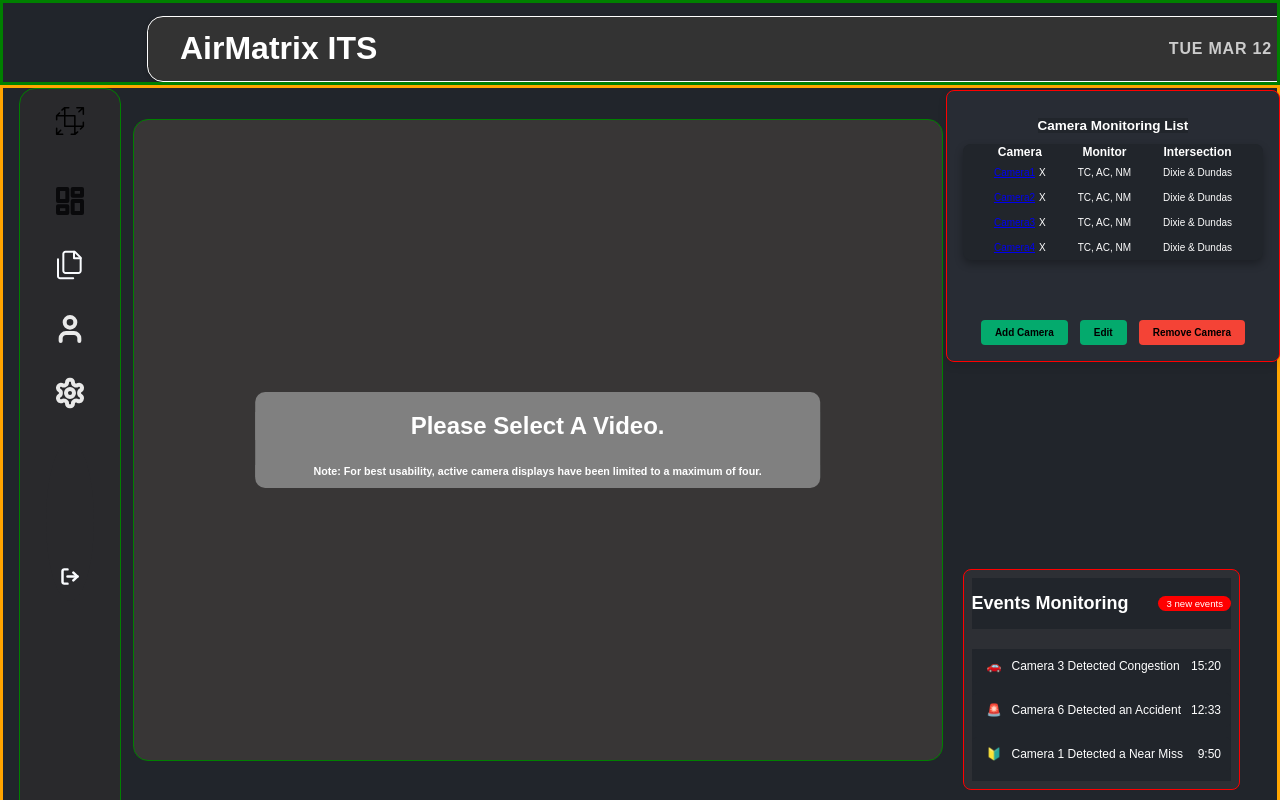
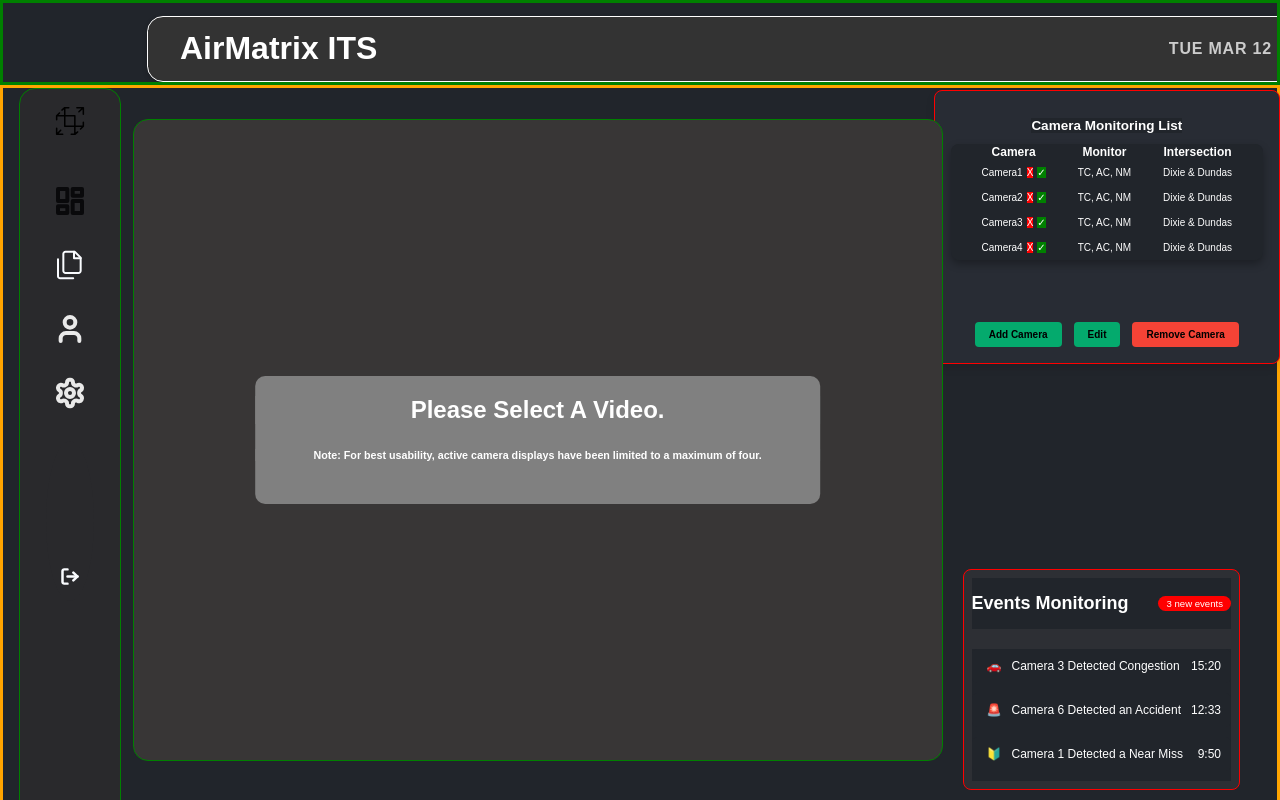
Before and after one commit to hassaan141/itsdashboard, a React (Create React App) app: page / in a window 1280 px wide. Shown: the top 800 px of the page. Built offline with nearby package versions, Linux system fonts and the light colour scheme.

Commit message:
Remove Camera Button working now, css needs fixing

```diff
--- a/src/App.css
+++ b/src/App.css
@@ -1,321 +1,3 @@
-*{
-  background-color: #21252b;
-  overflow-y: hidden;
-  overflow-x: hidden;
-}
-
-body {
-  background-color: #f8f8f8;
-  margin: 0;
-  font-family: 'Arial', sans-serif;
-}
-
-.gTNrZz {
-  display: flex;
-  flex-direction: column;
-  align-items: center;
-  background-color: #282c34;
-  padding: 1rem;
-  border-radius: 8px;
-  box-shadow: 0 4px 8px rgba(0, 0, 0, 0.1);
-  color: white;
-  font-size: 9px;
-  margin-top: 7%;
-  position:fixed;
-  top:0;
-  right:0;
-  border: 1px solid red;
-  height: fit-content;
-  width: fit-content;
-}
-
-.Patrols {
-  display: flex;
-  width: 100%;
-  /* max-width: 460px;  */
-  border-radius: 8px;
-  overflow: hidden;
-  box-shadow: 0 4px 8px rgba(0, 0, 0, 0.3);
-  /* border: 1px solid #d80799; */
-  justify-content: center;
-  align-items: center;
-
-}
-
-tr td {
-  padding-top: 7px;    /* Add space to the top of each cell */
-  padding-bottom: 7px; /* Add space to the bottom of each cell */
-}
-
-th{
-  font-size: 12px;
-}
-
-.Patrols table {
-  border-collapse: separate;
-  border-spacing: 30px 0; /* Adjust the '10px' as needed for your design */
-
-}
-
-.Headerlist {
-  font-size: 10px;
-}
-
-.xButton:focus{
-  outline: none;
-}
-
-.xButton{
-    background: none;       /* No background */
-    color: inherit;         /* Inherits the color from its parent */
-    border: none;           /* No border */
-    padding: 0;             /* No padding */
-    margin-left: 4px;              /* No margin */
-    font: inherit;          /* Inherits font from its parent */
-    cursor: pointer;        /* Cursor appears as a pointer to indicate it's clickable */
-    outline: inherit;       /* Default outline behavior */
-    line-height: normal;    /* Normal line height */
-    overflow: visible;      /* No overflow */
-    text-transform: none;   /* No text capitalization */
-    appearance: none;       /* Removes platform-specific styling */
-    box-shadow: none;       /* No box shadow */
-}
-
-.box {
-  background-color: rgb(56, 54, 54);
-  border-radius: 15px;
-  display: grid;
-  grid-template-columns: 1fr;
-  grid-template-rows: 1fr;
-  padding: 20px;
-  margin: auto;
-  position: fixed;
-  top: 55%;
-  left: 42%;
-  transform: translate(-50%, -50%);
-  z-index: 1000;
-  width: 60%; /* Adjusted size for the box */
-  height: 75%; /* Adjusted size for the box */
-  grid-gap: 0; /* No gap between grid items */
-  border: 1px solid green;
-
-}
-
-.box.full {
-  grid-template-columns: 1fr; /* Full width for 1 video */
-}
-
-.box.half {
-  grid-template-columns: 1fr 1fr; /* Two columns for 2 videos */
-}
-
-.box.quarter {
-  grid-template-columns: repeat(2, 1fr); /* Two columns, but will adjust for 3 or 4 videos */
-  grid-template-rows: repeat(2, 1fr); /* Two rows for 3 or 4 videos */
-}
-
-/* vid1 */
-
-.video1 {
-  position:relative;
-  width: 100%; /* or a specific width */
-  /* Padding-top for 16:9 Aspect Ratio. It's 9/16 = 56.25% */
-  padding-top: 50.25%;
-  padding-bottom: 10;
-  overflow: hidden;
-
-}
-
-.video1 video {
-
-  position: absolute;
-  top: 0;
-  left: 0;
-  width: 90%;
-  height: 90%;
-  object-fit: cover; /* Cover the container without losing aspect ratio */
-}
-
-.video2 {
-  position: relative;
-  width: 100%; /* or a specific width */
-  /* Padding-top for 16:9 Aspect Ratio. It's 9/16 = 56.25% */
-  padding-top: 56.25%;
-  overflow: hidden;
-}
-
-.video2 video {
-  position: absolute;
-  top: 0;
-  left: 0;
-  width: 90%;
-  height: 90%;
-  object-fit: cover; /* Cover the container without losing aspect ratio */
-}
-
-.video3 {
-  position: relative;
-  width: 100%; /* or a specific width */
-  /* Padding-top for 16:9 Aspect Ratio. It's 9/16 = 56.25% */
-  padding-top: 56.25%;
-  overflow: hidden;
-}
-
-.video3 video {
-  position: absolute;
-  top: 0;
-  left: 0;
-  width: 90%;
-  height: 90%;
-  object-fit: cover; /* Cover the container without losing aspect ratio */
-}
-
-.video4 {
-  position: relative;
-  width: 100%;
-  padding-top: 56.25%;
-  overflow: hidden;
-}
-
-.video4 video {
-  position: absolute;
-  top: 0;
-  left: 0;
-  width: 90%;
-  height: 90%;
-  object-fit: cover; /* Cover the container without losing aspect ratio */
-}
-
-/* vid1 */
-
-@media (min-width: 400px) {
-  .box {
-    grid-template-columns: repeat(auto-fill, minmax(48%, 1fr));
-  }
-}
-.noCamera {
-  background-color: grey;
-  border-radius: 10px;
-  /* margin: 10rem;
-  margin-left: 18rem;  */
-  height: 15%;
-  width: 70%;
-  position: absolute;
-  top: 50%;
-  left: 50%;
-  transform: translate(-50%, -50%);
-
-}
-.videotext {
-  text-align: center;
-  color: #fff;
-  width: 100%;
-  grid-gap: 0;
-  background-color: grey;
-}
-
-
-.box video {
-  width: 92%;
-  height: 92%;
-  object-fit: contain;
-}
-
-/* Additional styling for the 'X' button */
-.box button {
-  background-color: #ccc;
-  border: none;
-  color: #fff;
-  padding: 5px 10px;
-  cursor: pointer;
-}
-
-.App-header {
-  background-color: #282c34;
-  min-height: 100vh;
-  display: flex;
-  flex-direction: column;
-  align-items: center;
-  justify-content: center;
-  font-size: calc(10px + 2vmin);
-  color: white;
-}
-
-.App-link {
-  color: #61dafb;
-}
-
-@keyframes App-logo-spin {
-  from {
-    transform: rotate(0deg);
-  }
-  to {
-    transform: rotate(360deg);
-  }
-}
-
-.noSpacing {
-  margin: 0;
-  padding: 0;
-}
-
-/* Apply the 'noSpacing' class to the div elements */
-.div1, .div2, .div3, .div4 {
-  display: inline-block;
-  margin: 0;
-  padding: 0;
-}
-
-.titlemain{
-  color: white;
-  text-align: center;
-  padding-top: 3rem;
-  font-size: 40px;
-}
-
-.buttoncontainer{
-  margin-top: 20%;
-  background-color: transparent;
-
-}
-
-.button{
-  padding: 7px 14px;
-  font-size: 10px;
-  border-radius: 4px;
-  margin: 0 6px;
-  font-weight: bold;
-}
-
-.addbutton{
-  background-color: #04AA6D;
-  border: none;
-}
-
-.editbutton{
-  background-color: #04AA6D;
-  border: none;
-}
-
-.removebutton{
-  background-color: #f44336;
-  border: none;
-}
-
-.eventMonitoring{
-  position: fixed;
-  right: 0;
-  bottom: 0;
-}
-.eventMonitoringHeader{
-  color: white;
-}
-
-.jsondiv{
-  padding: "100rem";
-  border: 1px solid red;
-}
-
 .border-vp{
   border: 3px solid green;
 }
--- a/src/VideoPlayer/VideoPlayer.jsx
+++ b/src/VideoPlayer/VideoPlayer.jsx
@@ -3,6 +3,23 @@ import './video.styles.css';
 import EventsMonitoring from '../Events/EventsMonitoring';
 import Test from "../test.json"
 
+// function Modal({ isOpen, onClose }) {
+//   if (!isOpen) return null;
+
+//   return (
+//     <>
+//       <div className="backdrop" onClick={onClose} />
+//       <div className="modal">
+//         <h1> Add Your New Camera</h1>
+//         <p> Please select the type of camera and the specific traffic condiitons you would like
+//         to monitor in the camera feed</p>
+//         <h2> Camera Name</h2>
+//         <button onClick={onClose}>Cancel</button>
+//         <button>Add Camera</button>
+//       </div>
+//     </>
+//   );
+// }
 
 function VideoPlayer() {
   const [showVideo1, setShowVideo1] = useState(false);
@@ -11,14 +28,32 @@ function VideoPlayer() {
   const [showVideo4, setShowVideo4] = useState(false);
   const [showText, setText] = useState(true);
 
+
+  const [showDelete, setShowDelete] = useState(false); // New state for showing delete buttons
+  // Managing rows in state
+  const [rows, setRows] = useState([
+    { id: 1, camera: "Camera1", monitor: "TC, AC, NM", intersection: "Dixie & Dundas", showVideo: showVideo1, setShowVideo: setShowVideo1 },
+    { id: 2, camera: "Camera2", monitor: "TC, AC, NM", intersection: "Dixie & Dundas", showVideo: showVideo2, setShowVideo: setShowVideo2 },
+    { id: 3, camera: "Camera3", monitor: "TC, AC, NM", intersection: "Dixie & Dundas", showVideo: showVideo3, setShowVideo: setShowVideo3 },
+    { id: 4, camera: "Camera4", monitor: "TC, AC, NM", intersection: "Dixie & Dundas", showVideo: showVideo4, setShowVideo: setShowVideo4 },
+  ]);
+  const toggleShowDelete = () => {
+    setShowDelete(!showDelete);
+  };
+  const deleteRow = (id) => {
+    setRows(rows.filter(row => row.id !== id));
+  };
+
+
+
+  // const [isModalOpen, setIsModalOpen] = useState(false);
+
   const activeVideos = [showVideo1, showVideo2, showVideo3, showVideo4].filter(Boolean).length;
   const boxClass = `box ${activeVideos === 1 ? "full" : activeVideos === 2 ? "half" : "quarter"}`;
 
   const boundingBoxStyle = {
     backgroundColor:'transparent',
-
     position: 'relative',
-
     border: '2px solid red',
     // Directly use the values without template literals
     top: `${Test.data.bounding_box.top_left.y}px`,
@@ -53,82 +88,45 @@ function VideoPlayer() {
                 <th>Camera</th>
                 <th>Monitor</th>
                 <th>Intersection</th>
+                {showDelete && <th>Remove</th>}
             </tr>
         </thead>
         <tbody className='ScrollableList'>
-            <tr>
-                <td>
-                    <a href="#" onClick={(e) => {
+              {rows.map((row, index) => (
+                <tr key={row.id}>
+                  <td>{row.camera}
+                  <button className='xButton' onClick={(e) => {
                         e.preventDefault(); // Prevent the default action
-                        setShowVideo1(true);
+                        if(row.id ==1) setShowVideo1(false);
+                        if(row.id ==2) setShowVideo2(false);
+                        if(row.id ==3) setShowVideo3(false);
+                        if(row.id ==4) setShowVideo4(false);
+                    }}> X </button>
+                    <button className='yButton' onClick={(e) => {
+                        e.preventDefault(); // Prevent the default action
+                        if(row.id ==1) setShowVideo1(true);
+                        if(row.id ==2) setShowVideo2(true);
+                        if(row.id ==3) setShowVideo3(true);
+                        if(row.id ==4) setShowVideo4(true);
                         setText(false);
-                    }}>Camera1
-                    </a>
-                    <button className='xButton' onClick={(e) => {
-                        e.preventDefault(); // Prevent the default action
-                        setShowVideo1(false);
-                    }}> X </button>
-                </td>
-                <td>TC, AC, NM</td>
-                <td>Dixie & Dundas</td>
-            </tr>
-            <tr>
-                <td>
-                    <a href="#" onClick={(e) => {
-                        e.preventDefault(); // Prevent the default action
-                        setShowVideo2(true);
-                        setText(false);
-                    }}>Camera2
-                    </a>
-                    <button className='xButton' onClick={(e) => {
-                        e.preventDefault(); // Prevent the default action
-                        setShowVideo2(false);
-                        setText(false);
-                    }}> X </button>
-                </td>
-                <td>TC, AC, NM</td>
-                <td>Dixie & Dundas</td>
-            </tr>
-            <tr>
-                <td>
-                    <a href="#" onClick={(e) => {
-                        e.preventDefault(); // Prevent the default action
-                        setShowVideo3(true);
-                        setText(false);
-                    }}>Camera3
-                    </a>
-                    <button className='xButton' onClick={(e) => {
-                        e.preventDefault(); // Prevent the default action
-                        setShowVideo3(false);
-                    }}> X </button>
-                </td>
-                <td>TC, AC, NM</td>
-                <td>Dixie & Dundas</td>
-            </tr>
-            <tr>
-                <td>
-                    <a href="#" onClick={(e) => {
-                        e.preventDefault(); // Prevent the default action
-                        setShowVideo4(true);
-                        setText(false);
-                    }}>Camera4
-                    </a>
-                    <button className='xButton' onClick={(e) => {
-                        e.preventDefault(); // Prevent the default action
-                        setShowVideo4(false);
-                    }}> X </button>
-                </td>
-                <td>TC, AC, NM</td>
-                <td>Dixie & Dundas</td>
-            </tr>
-        </tbody>
+                    }}> ✓ </button></td>
+                  <td>{row.monitor}</td>
+                  <td>{row.intersection}</td>
+                  {showDelete && (
+                    <td>
+                      <button className='xButton' onClick={() => deleteRow(row.id)}> - </button>
+                    </td>
+                  )}
+                </tr>
+              ))}
+            </tbody>
     </table>
 </div>
 
           <div className='buttoncontainer'>
             <button className='addbutton button'>Add Camera</button>
             <button className='editbutton button'>Edit</button>
-            <button className='removebutton button'>Remove Camera</button>
+            <button onClick={toggleShowDelete} className='removebutton button'>Remove Camera</button>
           </div>
       </div>
 
@@ -188,3 +186,24 @@ function VideoPlayer() {
 }
 
 export default VideoPlayer;
+
+
+{/* <td>
+                    <a>Camera1</a>
+                    <button className='xButton' onClick={(e) => {
+                        e.preventDefault(); // Prevent the default action
+                        setShowVideo1(false);
+                    }}> X </button>
+                    <button className='yButton' onClick={(e) => {
+                        e.preventDefault(); // Prevent the default action
+                        setShowVideo1(true);
+                        setText(false);
+                    }}> ✓ </button>
+                </td>
+                <td>TC, AC, NM</td>
+                <td>Dixie & Dundas</td>
+                {showDelete && (
+                    <td>
+                      <button onClick={() => deleteRow(id)}> - </button>
+                    </td>
+                  )} */}
--- a/src/VideoPlayer/video.styles.css
+++ b/src/VideoPlayer/video.styles.css
@@ -66,7 +66,7 @@
   }
 
   .xButton{
-      background: none;       /* No background */
+      background: red;       /* No background */
       color: inherit;         /* Inherits the color from its parent */
       border: none;           /* No border */
       padding: 0;             /* No padding */
@@ -80,7 +80,21 @@
       appearance: none;       /* Removes platform-specific styling */
       box-shadow: none;       /* No box shadow */
   }
-
+  .yButton{
+    background: green;       /* No background */
+    color: inherit;         /* Inherits the color from its parent */
+    border: none;           /* No border */
+    padding: 0;             /* No padding */
+    margin-left: 4px;              /* No margin */
+    font: inherit;          /* Inherits font from its parent */
+    cursor: pointer;        /* Cursor appears as a pointer to indicate it's clickable */
+    outline: inherit;       /* Default outline behavior */
+    line-height: normal;    /* Normal line height */
+    overflow: visible;      /* No overflow */
+    text-transform: none;   /* No text capitalization */
+    appearance: none;       /* Removes platform-specific styling */
+    box-shadow: none;       /* No box shadow */
+  }
   .box {
     background-color: rgb(56, 54, 54);
     border-radius: 15px;
@@ -196,9 +210,7 @@
   .noCamera {
     background-color: grey;
     border-radius: 10px;
-    /* margin: 10rem;
-    margin-left: 18rem;  */
-    height: 15%;
+    height: 20%;
     width: 70%;
     position: absolute;
     top: 50%;
@@ -213,7 +225,6 @@
     grid-gap: 0;
     background-color: grey;
   }
-
 
   .box video {
     width: 92%;
@@ -316,15 +327,25 @@
     border: 1px solid red;
   }
 
-  .border-vp{
-    border: 3px solid green;
+
+  .backdrop {
+    position: fixed;
+    top: 0;
+    left: 0;
+    right: 0;
+    bottom: 0;
+    background-color: rgba(0, 0, 0, 0.7); /* semi-transparent */
+    backdrop-filter: blur(5px); /* blurs the background */
+    z-index: 10;
   }
 
-  .border-nav{
-    border: 3px solid orange;
-
+  .modal {
+    position: fixed;
+    top: 50%;
+    left: 50%;
+    transform: translate(-50%, -50%);
+    background-color: white;
+    padding: 20px;
+    z-index: 20;
+    /* Add more styling according to your needs */
   }
-
-  .border-top{
-    border: 3px solid green;
-  }
```
Also changed, not shown: src/App.js (line endings or trailing spaces).
